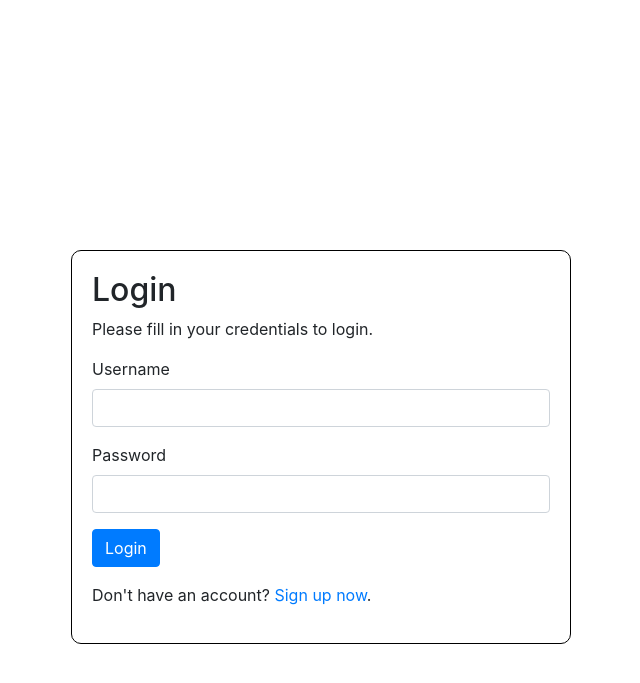
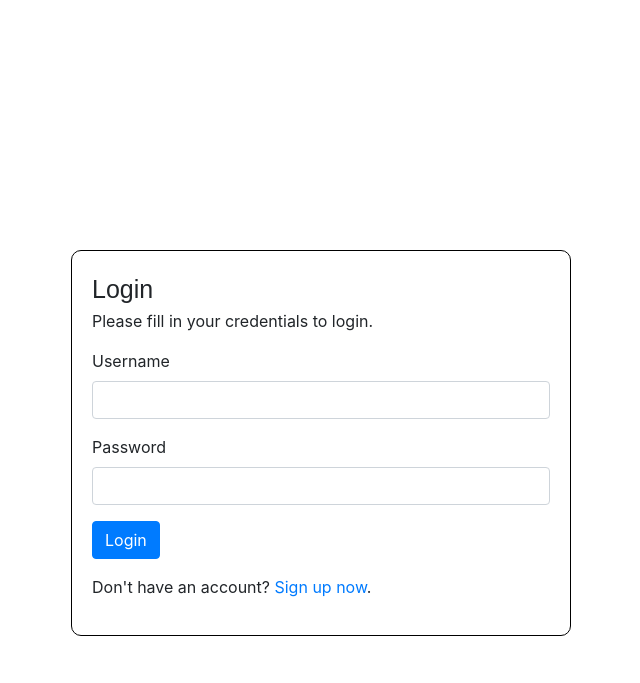
Before and after one commit to pateras95/math4fun, a PHP site: page /Routes/loginRoute.php in a window 1280 px wide. Shown: the top 683 px of the page, without its empty margins (319-959 px from the left). Run offline with PHP 8.4, Linux system fonts and the light colour scheme.

Commit message:
small changes on from styling

```diff
--- a/Routes/loginRoute.php
+++ b/Routes/loginRoute.php
@@ -12,20 +12,25 @@ include('../API/login.php');
         <script src="https://maxcdn.bootstrapcdn.com/bootstrap/4.4.1/js/bootstrap.min.js"></script>
         <style type="text/css">
             .wrapper{
-                width: 500px;
+                max-width: 500px;
+                min-width: 500px;
                 padding: 20px;
-                margin:0 auto;
                 margin-top: 250px;
                 border:1px solid black;
                 border-radius: 10px;
             }
+
+            .title-text{
+                font-family: Arial, sans-serif;
+                font-size: 25px;
+                margin:0 auto;
+            }
         </style>
     </head>
     <body>
-
-            <div class="row">
-                <div class="wrapper">
-                    <h2>Login</h2>
+        <div class="row justify-content-center">
+            <div class="col-lg-4 wrapper ">
+                <span class="title-text">Login</span>
                 <p>Please fill in your credentials to login.</p>
                 <form action="<?php echo htmlspecialchars($_SERVER["PHP_SELF"]); ?>" method="post">
                     <div class="form-group <?php echo (!empty($username_err)) ? 'has-error' : ''; ?>">
```
Lines whose indentation alone changed are shown as unchanged.
